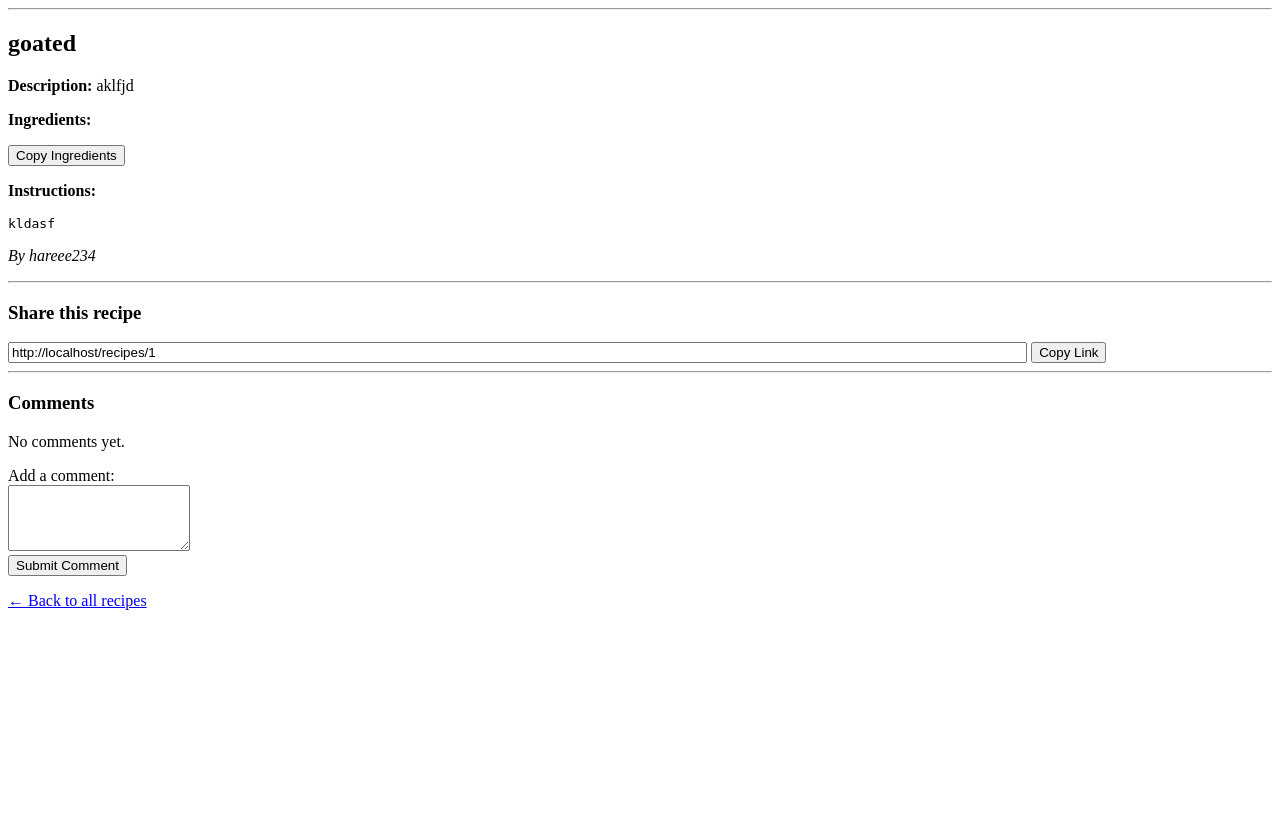
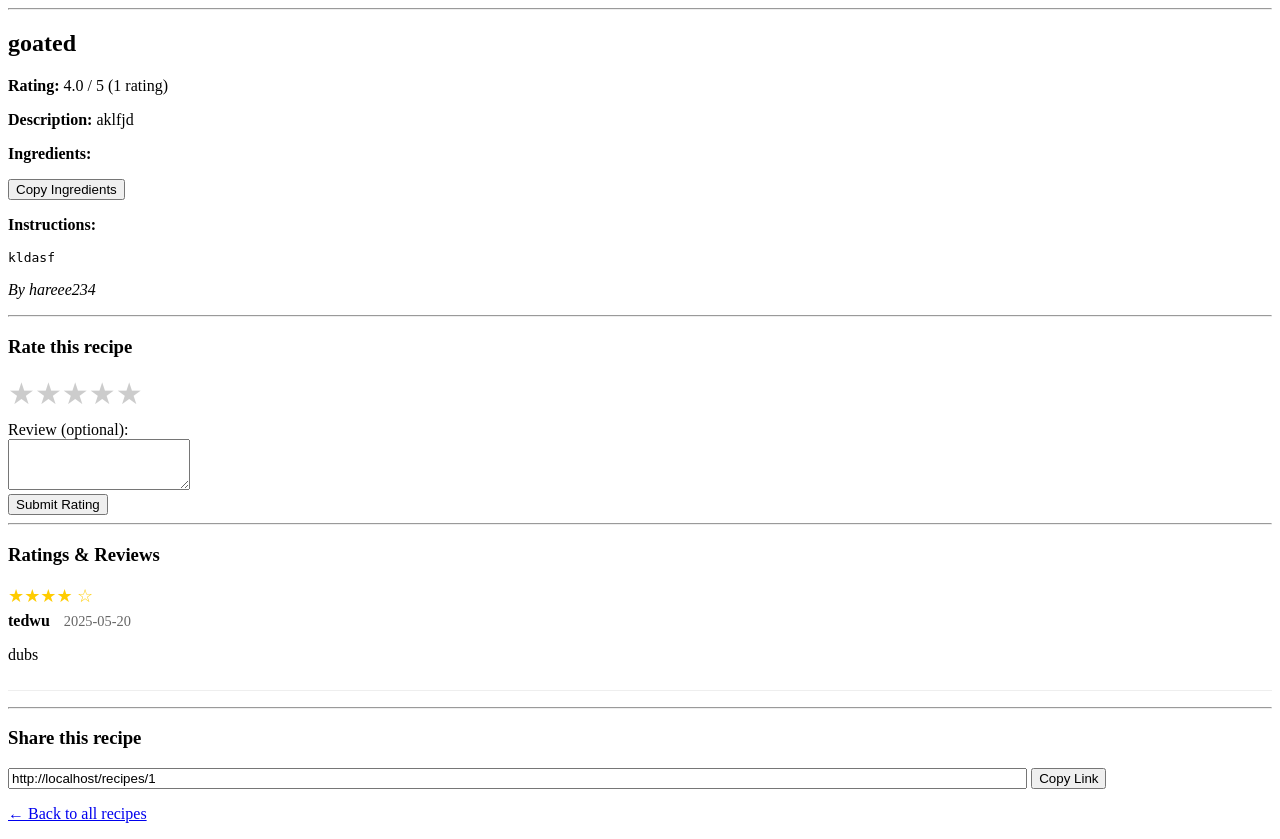
Before and after one commit to tedwu1/Recipe-Maker-Web-App, a Flask app: page /recipes/1 in a window 1280 px wide. Shown: the part 26-865 px from the top of the page. Before the commit the page ends 636 px from the top, so only its background shows below. Run offline with Flask 3, Linux system fonts and the light colour scheme; a user stored in the database is signed in.

Commit message:
added requirement 9 functionality, including visual 1-5 star rating, leaving optional review, seeing users personal and other users ratings, updating previously made ratings, seeing the average rating

```diff
--- a/app/models.py
+++ b/app/models.py
@@ -8,6 +8,7 @@ class User(UserMixin, db.Model):
     email = db.Column(db.String(120), unique=True, nullable=False)
     password = db.Column(db.String(200), nullable=False)
     recipes = db.relationship('Recipe', backref='author', lazy=True)
+    ratings = db.relationship('Rating', backref='user', lazy=True)
 
 # class User(db.Model):
 #     id = db.Column(db.Integer, primary_key=True)
@@ -24,3 +25,20 @@ class Recipe(db.Model):
     instructions = db.Column(db.Text, nullable=False)
     created_at = db.Column(db.DateTime(timezone=True), server_default=func.now())
     user_id = db.Column(db.Integer, db.ForeignKey('user.id'), nullable=False)
+    ratings = db.relationship('Rating', backref='recipe', lazy=True, cascade="all, delete-orphan")
+
+    def avg_rating(self):
+        if not self.ratings:
+            return 0
+        return round(sum(r.value for r in self.ratings) / len(self.ratings), 1)
+
+
+class Rating(db.Model):
+    id = db.Column(db.Integer, primary_key=True)
+    value = db.Column(db.Integer, nullable=False)  # 1-5 stars
+    comment = db.Column(db.Text, nullable=True)    # Optional review text
+    created_at = db.Column(db.DateTime(timezone=True), server_default=func.now())
+    recipe_id = db.Column(db.Integer, db.ForeignKey('recipe.id'), nullable=False)
+    user_id = db.Column(db.Integer, db.ForeignKey('user.id'), nullable=False)
+
+    __table_args__ = (db.UniqueConstraint('recipe_id', 'user_id', name='_recipe_user_rating_uc'),)
--- a/app/routes.py
+++ b/app/routes.py
@@ -8,7 +8,7 @@ from flask import (
 )
 from werkzeug.security import generate_password_hash, check_password_hash
 from . import app, db
-from .models import User, Recipe
+from .models import User, Recipe, Rating
 
 # helper to get current user
 def get_current_user():
@@ -131,8 +131,67 @@ def delete_recipe(recipe_id):
 # View recipe (public)
 @app.route('/recipes/<int:recipe_id>')
 def view_recipe(recipe_id):
-    user = get_current_user(); recipe = Recipe.query.get_or_404(recipe_id)
-    return render_template('view_recipe.html',recipe=recipe,user=user)
+    user = get_current_user()
+    recipe = Recipe.query.get_or_404(recipe_id)
+
+    # Get user's existing rating if available
+    user_rating = None
+    if user:
+        user_rating = Rating.query.filter_by(
+            recipe_id=recipe_id,
+            user_id=user.id
+        ).first()
+
+    return render_template(
+        'view_recipe.html',
+        recipe=recipe,
+        user=user,
+        user_rating=user_rating
+    )
+
+# Rate recipe
+@app.route('/recipes/<int:recipe_id>/rate', methods=['POST'])
+def rate_recipe(recipe_id):
+    user = get_current_user()
+    recipe = Recipe.query.get_or_404(recipe_id)
+
+    if not user:
+        flash("Please log in to rate recipes.", "danger")
+        return redirect(url_for('login'))
+
+    # Get rating value and optional comment from form
+    value = int(request.form.get('rating', 0))
+    comment = request.form.get('comment', '').strip()
+
+    # Validate rating
+    if not value or value < 1 or value > 5:
+        flash("Please provide a rating between 1 and 5 stars.", "danger")
+        return redirect(url_for('view_recipe', recipe_id=recipe_id))
+
+    # Check if the user has already rated this recipe
+    existing_rating = Rating.query.filter_by(
+        recipe_id=recipe_id,
+        user_id=user.id
+    ).first()
+
+    if existing_rating:
+        # Update existing rating
+        existing_rating.value = value
+        existing_rating.comment = comment
+        flash("Your rating has been updated.", "success")
+    else:
+        # Create new rating
+        new_rating = Rating(
+            value=value,
+            comment=comment,
+            recipe_id=recipe_id,
+            user_id=user.id
+        )
+        db.session.add(new_rating)
+        flash("Thank you for rating this recipe!", "success")
+
+    db.session.commit()
+    return redirect(url_for('view_recipe', recipe_id=recipe_id))
 
 # View profile
 @app.route('/profile')
--- a/app/templates/view_recipe.html
+++ b/app/templates/view_recipe.html
@@ -3,6 +3,19 @@
 
 {% block content %}
   <h2>{{ recipe.title }}</h2>
+
+  <!-- display average rating -->
+  <div class="rating-display">
+    <p>
+      <strong>Rating:</strong>
+      {% if recipe.ratings %}
+        {{ recipe.avg_rating() }} / 5 ({{ recipe.ratings|length }} rating{% if recipe.ratings|length != 1 %}s{% endif %})
+      {% else %}
+        No ratings yet
+      {% endif %}
+    </p>
+  </div>
+
   <p><strong>Description:</strong> {{ recipe.description }}</p>
 
   <p><strong>Ingredients:</strong></p>
@@ -15,37 +28,67 @@
   <p><em>By {{ recipe.author.username }}</em></p>
 
   <hr>
+
+<!-- rating form -->
+{% if user %}
+  <h3>Rate this recipe</h3>
+  <form method="POST" action="{{ url_for('rate_recipe', recipe_id=recipe.id) }}">
+    <div class="star-rating">
+      <input type="radio" id="star5" name="rating" value="5" {% if user_rating and user_rating.value == 5 %}checked{% endif %} required>
+      <label for="star5">★</label>
+      <input type="radio" id="star4" name="rating" value="4" {% if user_rating and user_rating.value == 4 %}checked{% endif %}>
+      <label for="star4">★</label>
+      <input type="radio" id="star3" name="rating" value="3" {% if user_rating and user_rating.value == 3 %}checked{% endif %}>
+      <label for="star3">★</label>
+      <input type="radio" id="star2" name="rating" value="2" {% if user_rating and user_rating.value == 2 %}checked{% endif %}>
+      <label for="star2">★</label>
+      <input type="radio" id="star1" name="rating" value="1" {% if user_rating and user_rating.value == 1 %}checked{% endif %}>
+      <label for="star1">★</label>
+    </div>
+    <div>
+      <label for="comment">Review (optional):</label><br>
+      <textarea id="comment" name="comment" rows="3">{{ user_rating.comment if user_rating else '' }}</textarea>
+    </div>
+    <button type="submit">{% if user_rating %}Update{% else %}Submit{% endif %} Rating</button>
+  </form>
+{% else %}
+  <p><a href="{{ url_for('login') }}">Log in</a> to rate this recipe.</p>
+{% endif %}
+
+  <hr>
+
+  <!-- Display ratings with reviews -->
+  <h3>Ratings & Reviews</h3>
+  {% if recipe.ratings %}
+    <ul class="reviews-list">
+      {% for rating in recipe.ratings %}
+        <li>
+          <div class="review">
+            <div class="stars">
+              {% for i in range(rating.value) %}★{% endfor %}
+              {% for i in range(5 - rating.value) %}☆{% endfor %}
+            </div>
+            <div class="reviewer">
+              <strong>{{ rating.user.username }}</strong>
+              <span class="date">{{ rating.created_at.strftime('%Y-%m-%d') }}</span>
+            </div>
+            {% if rating.comment %}
+              <p class="comment">{{ rating.comment }}</p>
+            {% endif %}
+          </div>
+        </li>
+      {% endfor %}
+    </ul>
+  {% else %}
+    <p>No ratings or reviews yet. Be the first to rate this recipe!</p>
+  {% endif %}
+
+  <hr>
   <h3>Share this recipe</h3>
   <div>
     <input type="text" id="share-link" value="{{ request.url }}" readonly style="width:80%">
     <button type="button" onclick="copyLink()">Copy Link</button>
   </div>
-
-  <hr>
-  <h3>Comments</h3>
-  {% if comments %}
-    <ul>
-      {% for comment in comments %}
-        <li>
-          <strong>{{ comment.author.username }}</strong>
-          <em>({{ comment.timestamp.strftime('%Y-%m-%d %H:%M') }})</em>:<br>
-          {{ comment.body }}
-        </li>
-      {% endfor %}
-    </ul>
-  {% else %}
-    <p>No comments yet.</p>
-  {% endif %}
-
-  {% if user %}
-    <form method="POST">
-      <label for="comment">Add a comment:</label><br>
-      <textarea id="comment" name="comment" rows="4" required></textarea><br>
-      <button type="submit">Submit Comment</button>
-    </form>
-  {% else %}
-    <p><a href="{{ url_for('login') }}">Log in</a> to leave a comment.</p>
-  {% endif %}
 
   <p><a href="{{ url_for('recipes') }}">&larr; Back to all recipes</a></p>
 
@@ -78,4 +121,58 @@
       alert('Ingredients copied to clipboard!');
     }
   </script>
+
+  <style>
+    .star-rating {
+      display: flex;
+      flex-direction: row-reverse;
+      justify-content: flex-end;
+      margin-bottom: 10px;
+    }
+
+    .star-rating input {
+      display: none;
+    }
+
+    .star-rating label {
+      font-size: 30px;
+      color: #ccc;
+      cursor: pointer;
+    }
+
+    .star-rating input:checked ~ label {
+      color: #ffcc00;
+    }
+
+    .star-rating label:hover,
+    .star-rating label:hover ~ label {
+      color: #ffcc00;
+    }
+
+    .reviews-list {
+      list-style-type: none;
+      padding: 0;
+    }
+
+    .review {
+      margin-bottom: 15px;
+      border-bottom: 1px solid #eee;
+      padding-bottom: 10px;
+    }
+
+    .stars {
+      color: #ffcc00;
+      font-size: 18px;
+    }
+
+    .reviewer {
+      margin: 5px 0;
+    }
+
+    .date {
+      color: #666;
+      font-size: 0.9em;
+      margin-left: 10px;
+    }
+  </style>
 {% endblock %}
```
Also changed, not shown: app/templates/recipes.html (+19 -1 lines), instance/database.db.
